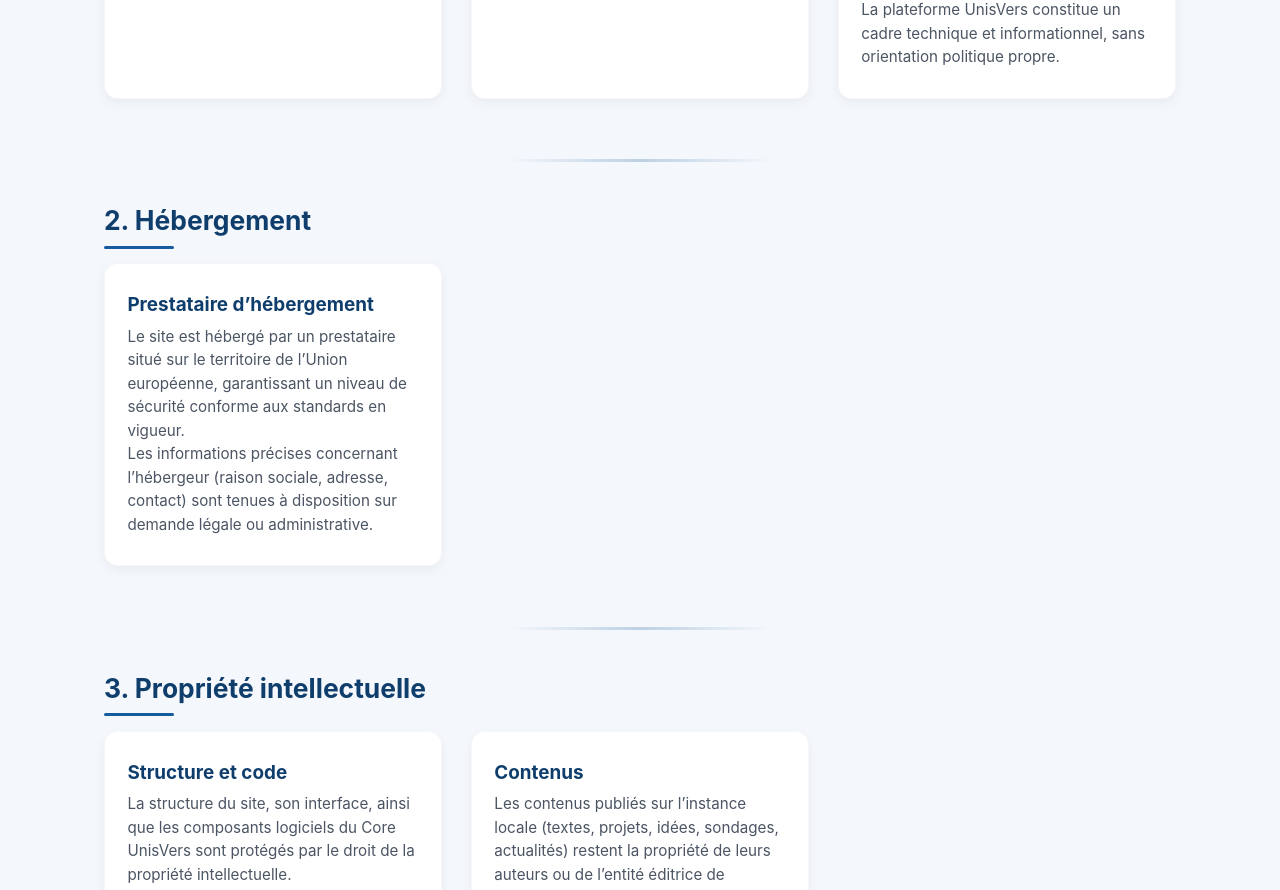
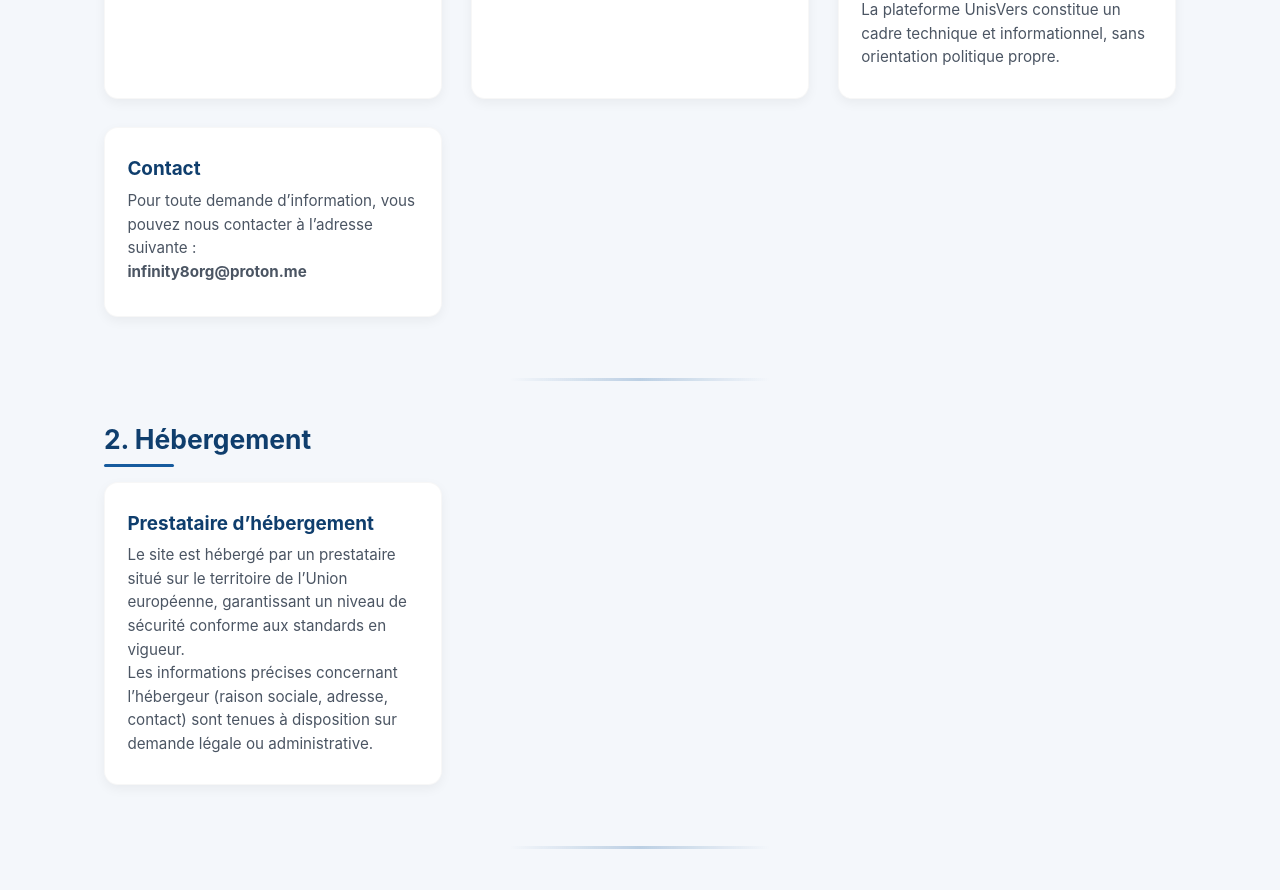
Before and after one commit to bj5njtnd99-lang/unisvers-frontend, a Next.js app: page /mentions-legales in a window 1280 px wide. Shown: the part 955-1845 px from the top of the page. Built offline with nearby package versions, Linux system fonts and the light colour scheme.

Commit message:
Update mentions-legales.js

```diff
--- a/pages/mentions-legales.js
+++ b/pages/mentions-legales.js
@@ -49,7 +49,8 @@ export default function MentionsLegales() {
                 de la plateforme UnisVers sont assurés par&nbsp;:
               </p>
               <p>
-                <strong>Infinity8.org</strong><br />
+                <strong>Infinity8.org</strong>
+                <br />
                 Structure éditrice et conceptrice du Core UnisVers.
               </p>
             </div>
@@ -64,6 +65,18 @@ export default function MentionsLegales() {
               <p>
                 La plateforme UnisVers constitue un cadre technique et
                 informationnel, sans orientation politique propre.
+              </p>
+            </div>
+
+            {/* ✅ NOUVELLE CARD CONTACT */}
+            <div className="section-card">
+              <h4>Contact</h4>
+              <p>
+                Pour toute demande d’information, vous pouvez nous contacter à
+                l’adresse suivante&nbsp;:
+              </p>
+              <p>
+                <strong>infinity8org@proton.me</strong>
               </p>
             </div>
           </div>
```
